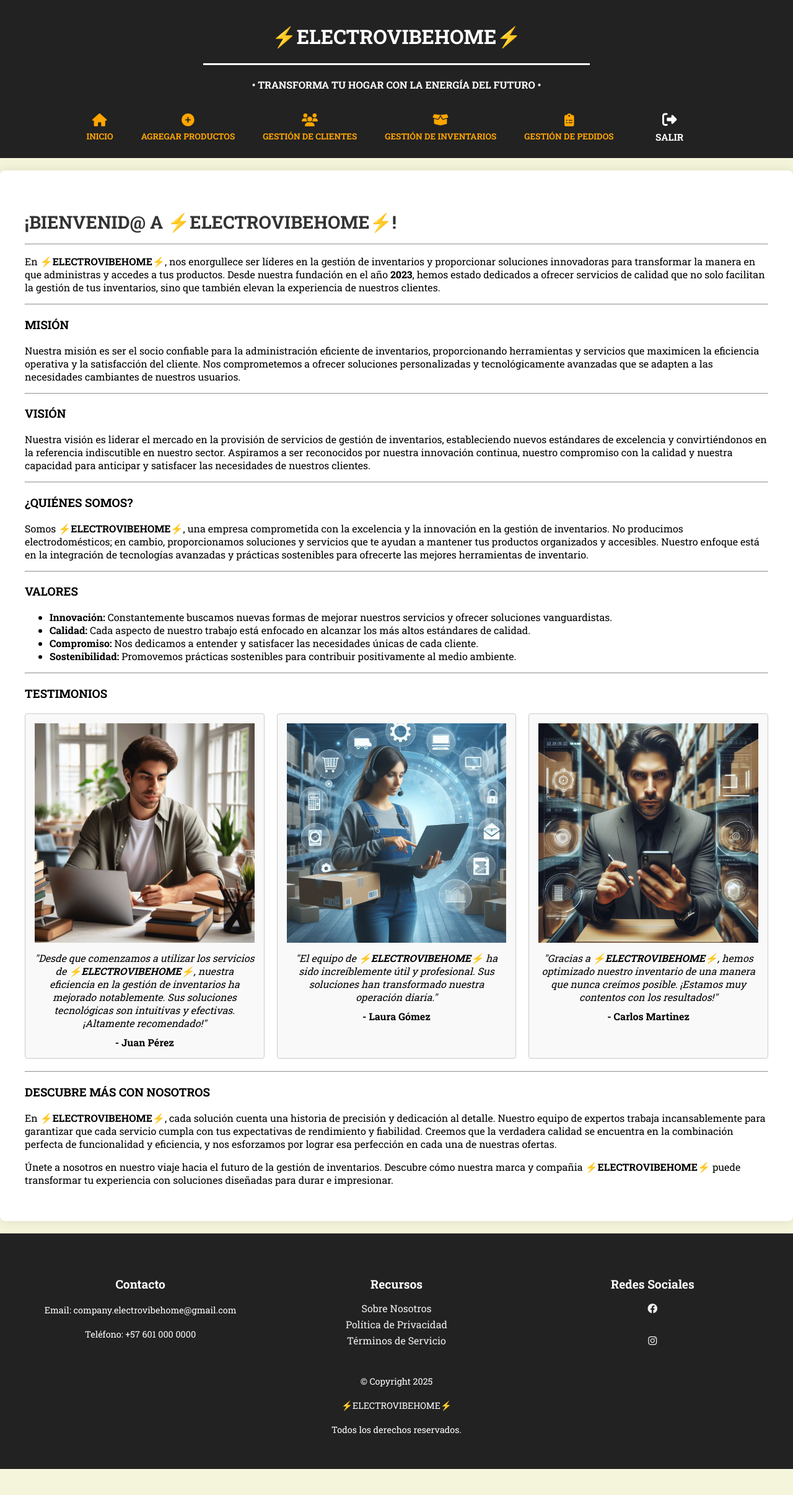
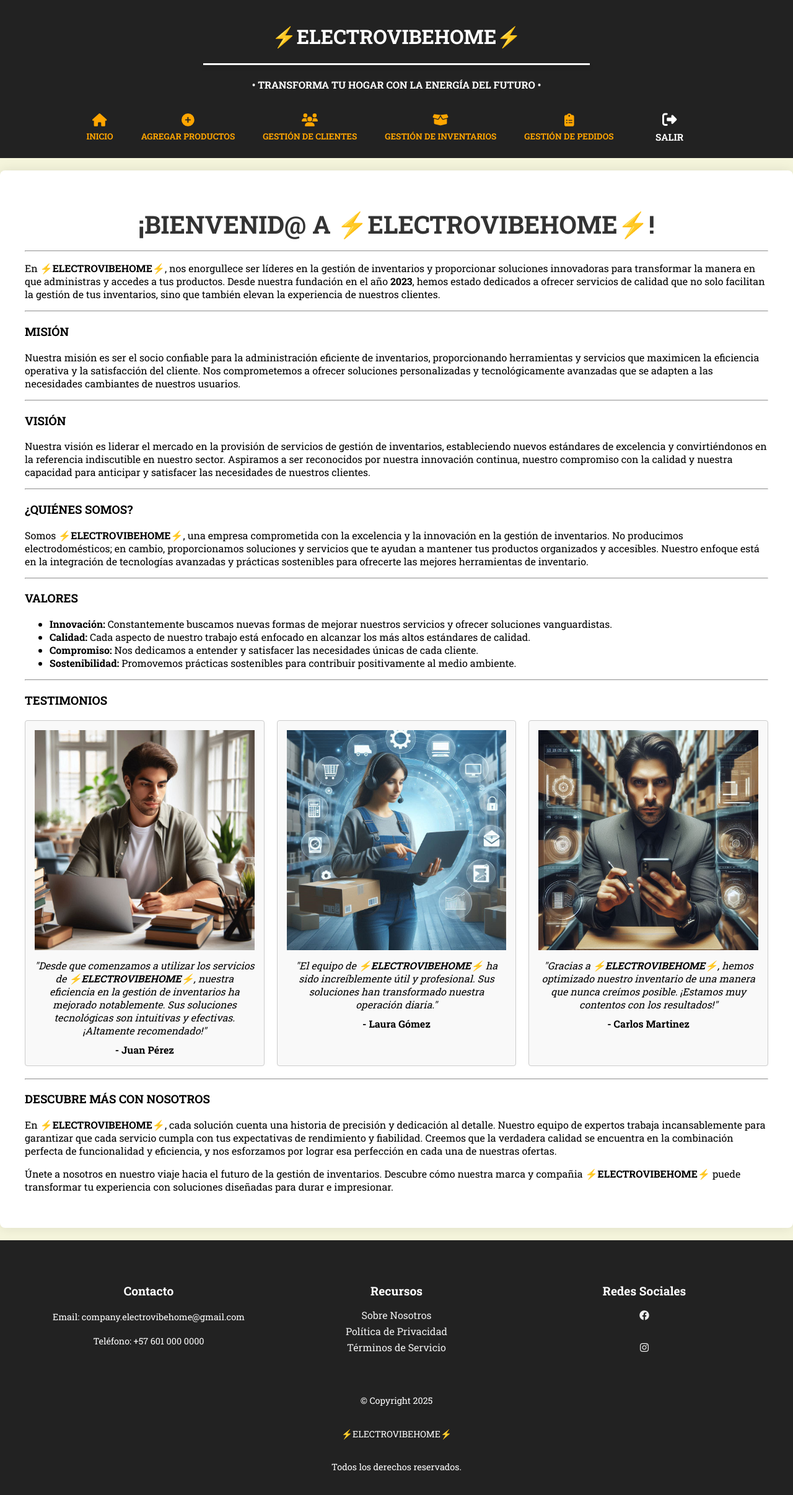
Before and after one commit to sro2005/my-app, a React (Create React App) app: page /home-page in a window 1280 px wide. Shown: the top 2412 px of the page at 62% size. Before the commit the page ends 2370 px from the top, so only its background shows below. Built offline with nearby package versions, Linux system fonts and the light colour scheme; sample sign-in values are in the browser's storage.

Commit message:
Project ElectroVibeHome - Ready for Development and Production

```diff
--- a/src/components/HomePage.js
+++ b/src/components/HomePage.js
@@ -5,7 +5,7 @@ const HomePage = () => {
   return (
     <div className="container">
       {/* Título principal de la página de inicio */}
-      <h2>¡BIENVENID@ A ⚡ELECTROVIBEHOME⚡!</h2>
+      <h2 className="home-title">¡BIENVENID@ A ⚡ELECTROVIBEHOME⚡!</h2>
       <hr />
 
       {/* Introducción de la empresa */}
--- a/src/styles/styles.css
+++ b/src/styles/styles.css
@@ -16,6 +16,7 @@ header {
 
 .separator-shadow {
   width: 50%;
+  min-width: 200px;
   height: 3px;
   background-color: #ffffff;
   margin: 15px auto;
@@ -27,18 +28,25 @@ header {
   color: white;
   padding: 40px 20px;
   text-align: center;
+  display: flex;
+  flex-direction: column;
+  align-items: center;
 }
 
 .footer-sections {
   display: flex;
-  justify-content: space-between;
+  justify-content: center;
   flex-wrap: wrap;
+  width: 100%;
+  max-width: 1200px;
   margin-bottom: 20px;
 }
 
 .section {
   margin: 10px;
   flex: 1;
+  min-width: 250px;
+  text-align: center;
 }
 
 .footer .section h3 {
@@ -69,60 +77,62 @@ header {
   margin-top: 20px;
 }
 
-/* Estilos responsivos */
+.home-title {
+  text-align: center;
+  font-size: 2.5rem;
+  font-weight: bold;
+  margin-top: 20px;
+}
+
+/* Responsive Adjustments */
 @media (max-width: 1024px) {
   .container {
     max-width: 90%;
   }
-
   .footer-sections {
     flex-direction: column;
     align-items: center;
   }
-
   .section {
     text-align: center;
     margin-bottom: 20px;
   }
 }
-
 @media (max-width: 768px) {
   body {
     font-size: 14px;
   }
-
+  .home-title {
+    font-size: 2rem;
+  }
   form {
     max-width: 95%;
     padding: 1em;
   }
-
   input, select, button {
     font-size: 16px;
   }
-
   .nav-links {
     flex-direction: column;
     align-items: center;
   }
-
   .footer {
     padding: 20px;
   }
 }
-
 @media (max-width: 480px) {
   body {
     font-size: 12px;
   }
-
+  .home-title {
+    font-size: 1.5rem;
+  }
   .footer-sections {
     flex-direction: column;
   }
-
   .section {
     min-width: 100%;
   }
-
   button {
     font-size: 14px;
     padding: 10px;
@@ -153,7 +163,6 @@ input {
 
 button {
   font-family: 'Roboto Slab', serif;
-  width: auto;
   min-width: 120px;
   padding: 12px 25px; /* Ajusté el padding para un mejor espaciado */
   color: white; /* Color del texto */
@@ -300,6 +309,8 @@ nav ul li {
   border-radius: 10px;
   text-align: center;
   z-index: 1000;
+  max-width: 90%;
+  box-sizing: border-box;
 }
 
 .container {
```
